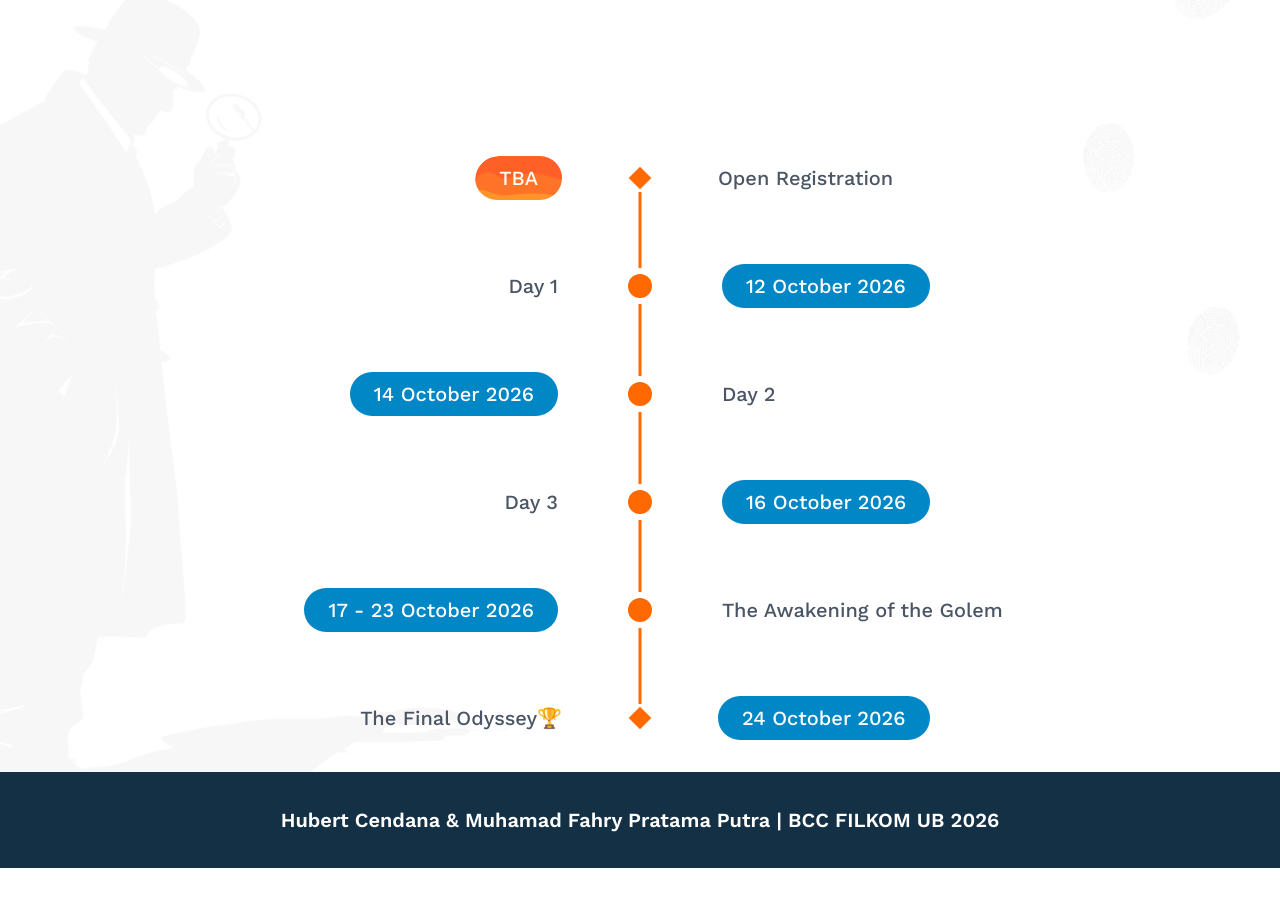
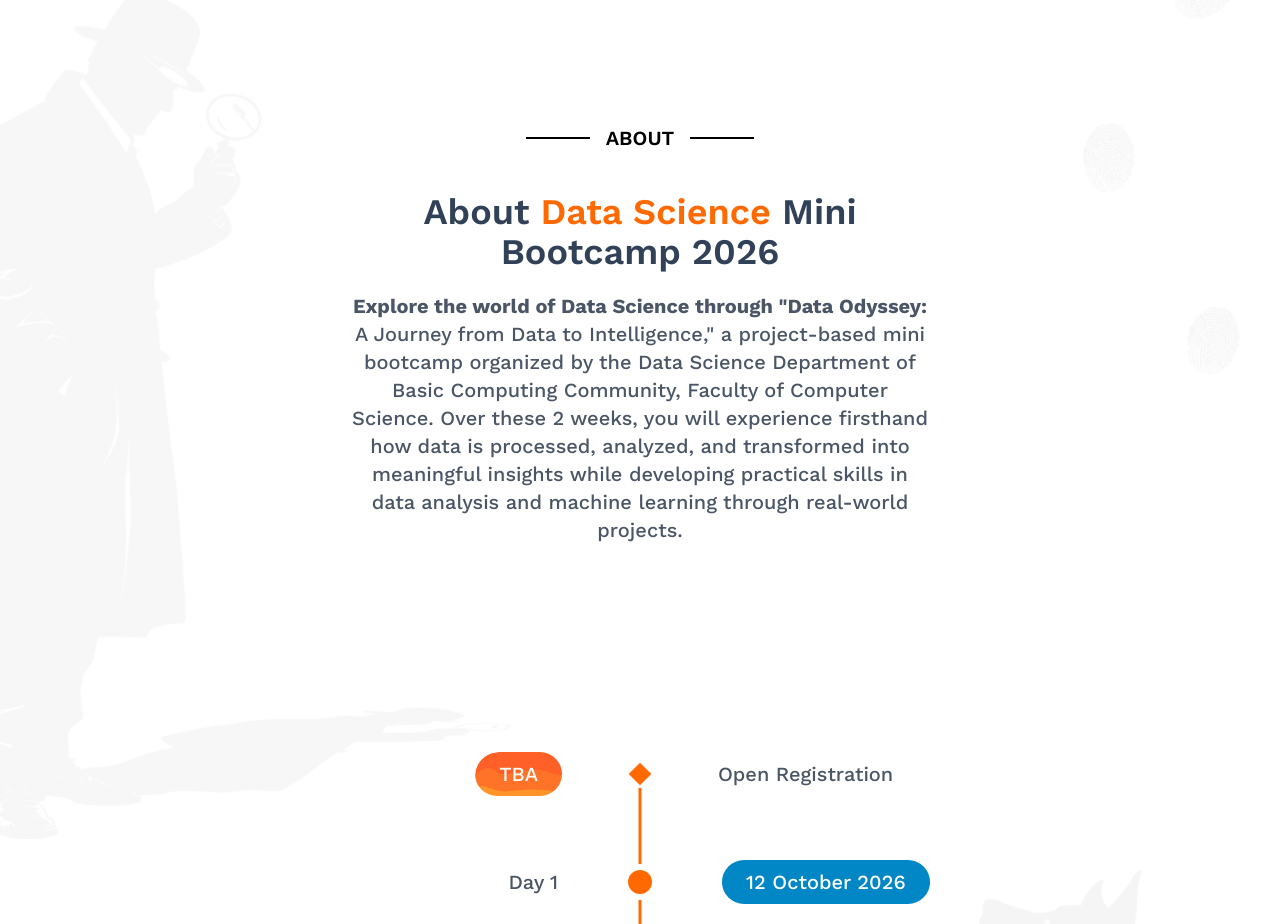
Before and after one commit to fahrypratama17/dsmbc-preview, a Next.js app: page / in a window 1280 px wide. Shown: the part 1400-2324 px from the top of the page. Before the commit the page ends 2268 px from the top, so only its background shows below. Built offline with nearby package versions, Linux system fonts and the light colour scheme.

Commit message:
feat: add About component to showcase Data Science Mini Bootcamp details

```diff
--- /dev/null
+++ b/src/feature/components/About.tsx
@@ -0,0 +1,21 @@
+const About = () => {
+  return (
+    <section className="flex flex-col gap-8 lg:gap-10 mb-28 lg:mb-44">
+      <div className="flex gap-4 items-center justify-center text-light_blue">
+        <hr className="border-light_blue border w-16"/>
+        <h1 className="text-center font-semibold text-base lg:text-xl">ABOUT</h1>
+        <hr className="border-light_blue border w-16"/>
+      </div>
+      <div className="flex flex-col gap-5 justify-center">
+        <h1 className="font-semibold text-2xl lg:text-4xl text-slate-700 text-center">
+          About <span className="text-orange-500">Data Science</span> Mini <br /> Bootcamp 2026
+        </h1>
+        <p className="font-medium text-base lg:text-xl text-gray-600 text-center mx-auto lg:mx-64">
+          <span className="font-bold">Explore the world of Data Science through &quot;Data Odyssey:</span> A Journey from Data to Intelligence,&quot; a project-based mini bootcamp organized by the Data Science Department of Basic Computing Community, Faculty of Computer Science. Over these 2 weeks, you will experience firsthand how data is processed, analyzed, and transformed into meaningful insights while developing practical skills in data analysis and machine learning through real-world projects.
+        </p>
+      </div>
+    </section>
+  );
+};
+
+export default About;
--- a/src/feature/container/PageContainer.tsx
+++ b/src/feature/container/PageContainer.tsx
@@ -2,6 +2,7 @@ import Hero from "@/feature/components/Hero";
 import Footer from "@/feature/components/Footer";
 import Navbar from "@/feature/components/Navbar";
 import CountdownSection from "@/feature/components/Countdown";
+import About from "@/feature/components/About";
 import Timeline from "@/feature/components/Timeline";
 
 const PageContainer = () => {
@@ -11,6 +12,7 @@ const PageContainer = () => {
       <section className="px-6 pt-28 md:px-24 md:pt-40">
         <Hero />
         <CountdownSection />
+        <About />
         <Timeline />
       </section>
       <Footer />
```
